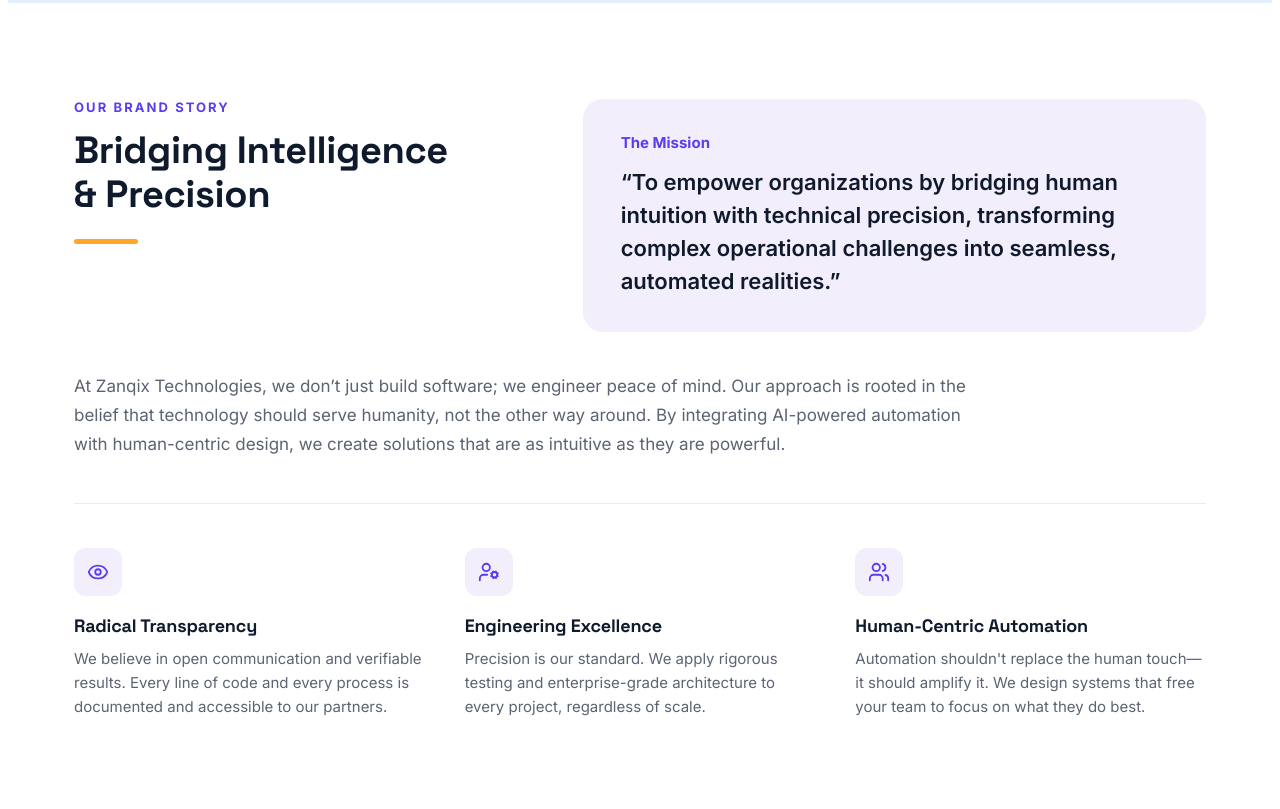
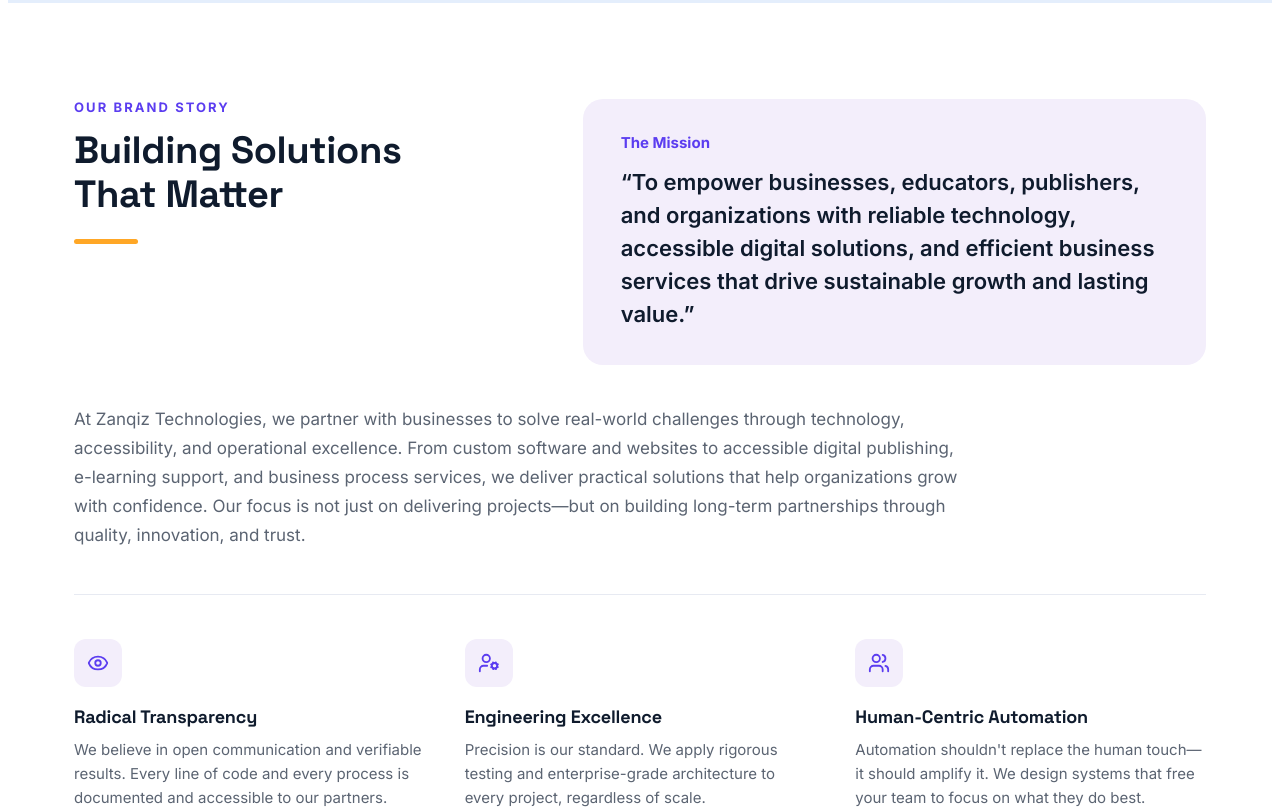
Before and after one commit to Zanqiz/CompanyWebsite, a React (Vite) app: page / in a window 1280 px wide. Shown: the part 680-1489 px from the top of the page. Built offline with nearby package versions, Linux system fonts and the light colour scheme.

Commit message:
Final push

```diff
--- a/src/Components/BrandStory.jsx
+++ b/src/Components/BrandStory.jsx
@@ -19,9 +19,9 @@
         <div className="zq-story-heading">
           <span className="zq-eyebrow">Our brand story</span>
           <h2>
-            Bridging Intelligence
+            Building Solutions
             <br />
-            &amp; Precision
+            That Matter
           </h2>
           <span className="zq-underline" />
         </div>
@@ -29,19 +29,22 @@
         <div className="zq-mission-card">
           <span className="zq-mission-label">The Mission</span>
           <p>
-            &ldquo;To empower organizations by bridging human intuition with
-            technical precision, transforming complex operational challenges
-            into seamless, automated realities.&rdquo;
+            &ldquo;To empower businesses, educators, publishers, and
+            organizations with reliable technology, accessible digital
+            solutions, and efficient business services that drive sustainable
+            growth and lasting value.&rdquo;
           </p>
         </div>
       </div>
 
       <p className="zq-story-body">
-        At Zanqix Technologies, we don&rsquo;t just build software; we
-        engineer peace of mind. Our approach is rooted in the belief that
-        technology should serve humanity, not the other way around. By
-        integrating AI-powered automation with human-centric design, we
-        create solutions that are as intuitive as they are powerful.
+        At Zanqiz Technologies, we partner with businesses to solve real-world
+        challenges through technology, accessibility, and operational
+        excellence. From custom software and websites to accessible digital
+        publishing, e-learning support, and business process services, we
+        deliver practical solutions that help organizations grow with
+        confidence. Our focus is not just on delivering projects—but on building
+        long-term partnerships through quality, innovation, and trust.
       </p>
 
       <hr className="zq-hr" />
--- a/src/Components/Contact.jsx
+++ b/src/Components/Contact.jsx
@@ -1,5 +1,4 @@
 import React, { useState } from "react";
-
 import {
   ArrowRight,
   MapPin,
@@ -16,98 +15,85 @@
 
   const onSubmit = async (event) => {
     event.preventDefault();
-    setResult("Sending....");
+
+    setResult("Sending...");
+
     const formData = new FormData(event.target);
-    formData.append("access_key", "39247057-d808-411f-80c1-8aa5858a");
+
+    formData.append(
+      "access_key",
+      "39247057-d808-411f-80c1-8aa37115858a" // <-- Replace with your real key
+    );
 
     const response = await fetch("https://api.web3forms.com/submit", {
       method: "POST",
-      body: formData
+      body: formData,
     });
 
     const data = await response.json();
+
+    console.log(data);
+
     if (data.success) {
-      setResult("Form Submitted Successfully");
+      setResult("✅ Message sent successfully!");
       event.target.reset();
     } else {
-      setResult("Error");
+      setResult(data.message);
     }
   };
 
   return (
     <main className="contact-page">
-
-      {/* ================= HERO ================= */}
-
       <section className="contact-hero">
-
         <div className="contact-left">
-
-          <span className="contact-tag">
-            CONNECT WITH US
-          </span>
+          <span className="contact-tag">CONNECT WITH US</span>
 
           <h1>
             Hi. Tell us about
             <br />
-            your project Done
+            your project
           </h1>
 
           <p>
-            We partner with forward-thinking enterprises to build
-            resilient technology ecosystems. Let's engineer your
-            future together.
+            We partner with forward-thinking enterprises to build resilient
+            technology ecosystems.
           </p>
 
           <div className="office-image">
-            {/* Place image inside public folder */}
-            <img
-              src="/office.jpg"
-              alt="Office"
-            />
+            <img src="/office.jpg" alt="Office" />
           </div>
 
           <div className="hero-info">
-
             <div className="info-box">
               <MapPin size={20} />
-
               <div>
-                <span>Global HQ</span>
-                <h4>Silicon Valley, CA</h4>
+                <span>India</span>
+                <h4>Nagercoil, Tamil Nadu</h4>
               </div>
             </div>
 
             <div className="info-box">
               <Clock size={20} />
-
               <div>
                 <span>Response Time</span>
-                <h4>&lt; 12 Hours</h4>
+                <h4>&lt; 24 Hours</h4>
               </div>
             </div>
-
           </div>
-
         </div>
 
-        {/* ================= FORM ================= */}
+        {/* Contact Form */}
 
         <div className="contact-right">
-
           <form onSubmit={onSubmit}>
-
             <div className="two-column">
-
               <div className="input-group">
                 <label>Full Name</label>
 
                 <input
                   type="text"
-                  name="fullName"
+                  name="name"
                   placeholder="Jane Cooper"
-                  value={formData.fullName}
-                  onChange={handleChange}
                   required
                 />
               </div>
@@ -119,161 +105,104 @@
                   type="email"
                   name="email"
                   placeholder="jane@company.com"
-                  value={formData.email}
-                  onChange={handleChange}
                   required
                 />
               </div>
-
             </div>
 
             <div className="input-group">
-
               <label>Project Type</label>
 
-              <select
-                name="projectType"
-                value={formData.projectType}
-                onChange={handleChange}
-              >
+              <select name="projectType" required>
+                <option value="">Select Service</option>
                 <option>Web Development</option>
                 <option>Software Development</option>
                 <option>UI / UX Design</option>
                 <option>E-Commerce</option>
                 <option>Accessibility</option>
               </select>
-
             </div>
 
             <div className="input-group">
-
               <label>Your Message</label>
 
               <textarea
                 rows="6"
                 name="message"
                 placeholder="Briefly describe your project..."
-                value={formData.message}
-                onChange={handleChange}
                 required
               />
-
             </div>
 
-            <div className="checkbox">
+            <button type="submit" className="submit-btn">
+              Send Proposal
+              <ArrowRight size={18} />
+            </button>
 
-              <input
-                type="checkbox"
-                name="requestNDA"
-                checked={formData.requestNDA}
-                onChange={handleChange}
-              />
-
-              <span>
-                Request standard NDA before discussion
-              </span>
-
-            </div>
-
-            <button className="submit-btn" type="submit">
-
-              Send Proposal
-
-              <ArrowRight size={18} />
-
-            </button>
+            <p>{result}</p>
 
             <p className="privacy">
               By submitting this form, you agree to our
               <a href="#"> Privacy Policy</a>
             </p>
-
           </form>
-
         </div>
-
       </section>
 
-      {/* ================= CONTACT CARDS ================= */}
+      {/* Contact Cards */}
 
       <section className="contact-cards">
-
         <div className="contact-card">
-
           <div className="card-icon">
             <Mail size={26} />
           </div>
 
           <h3>Say Hello</h3>
 
-          <p>
-            For general inquiries, partnerships,
-            and project discussions.
-          </p>
+          <p>For general inquiries, partnerships, and project discussions.</p>
 
-          <h4>hello@zanqix.com</h4>
-
-          <span>+91 98765 43210</span>
-
+          <h4>zanqiztech@gmail.com</h4>
         </div>
 
         <div className="contact-card">
-
           <div className="card-icon">
             <Building2 size={26} />
           </div>
 
           <h3>Our Office</h3>
 
-          <p>
-            Visit our office for a consultation
-            and coffee.
-          </p>
+          <p>Visit our office for a consultation and coffee.</p>
 
           <h4>
-            101 Innovation Blvd,
+            Nagercoil,
             <br />
-            Suite 400
+            Tamil Nadu
           </h4>
 
-          <span>
-            Palo Alto, CA 94304
-          </span>
+          <span>India</span>
 
           <a href="#">
             VIEW ON MAPS
             <ExternalLink size={15} />
           </a>
-
         </div>
 
         <div className="contact-card">
-
           <div className="card-icon">
             <Code2 size={26} />
           </div>
 
           <h3>Support</h3>
 
-          <p>
-            Technical support and developer
-            resources.
-          </p>
+          <p>Technical support and developer resources.</p>
 
           <div className="tags">
-
             <span>Discord</span>
-
             <span>Documentation</span>
-
             <span>GitHub</span>
-
           </div>
-
         </div>
-
       </section>
-
     </main>
   );
 }
```
Also changed, not shown: src/Components/jokkin.jsx (deleted, +0 -7 lines).
